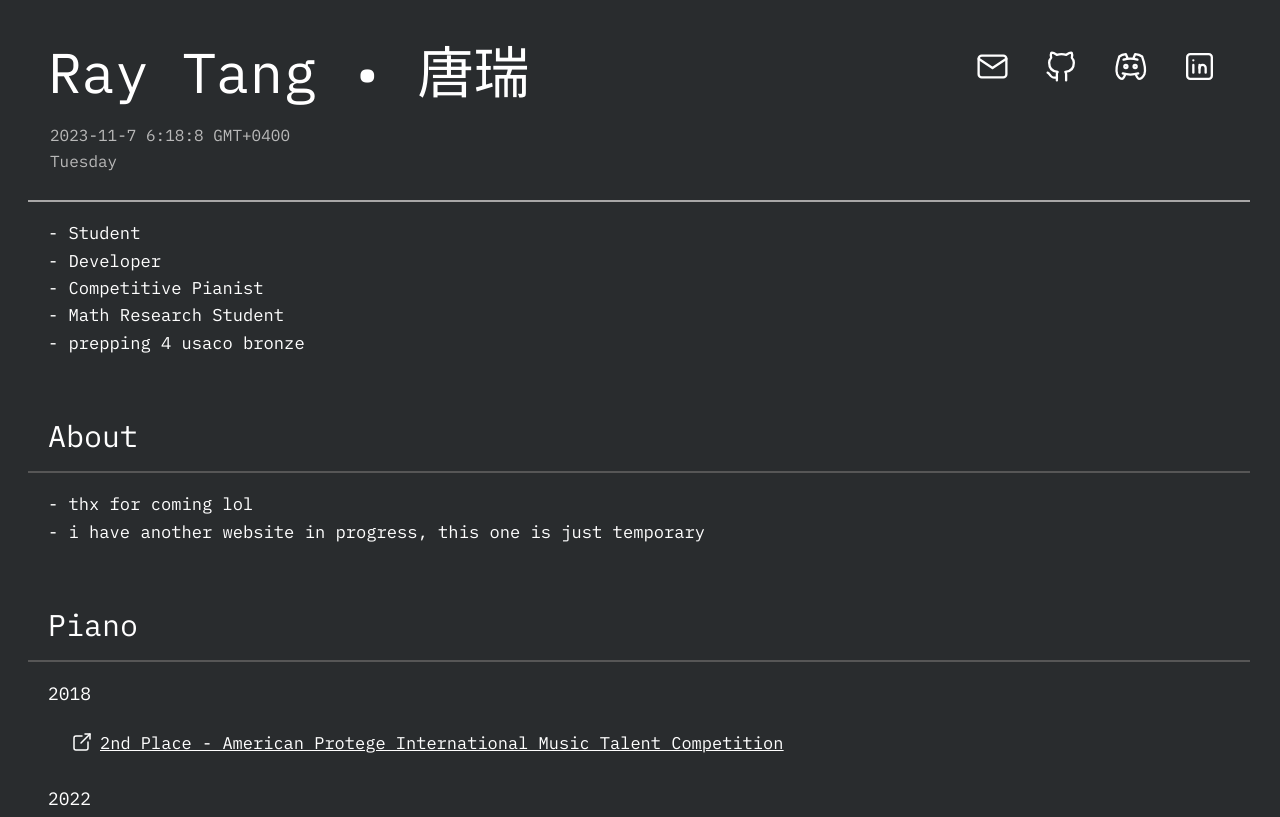
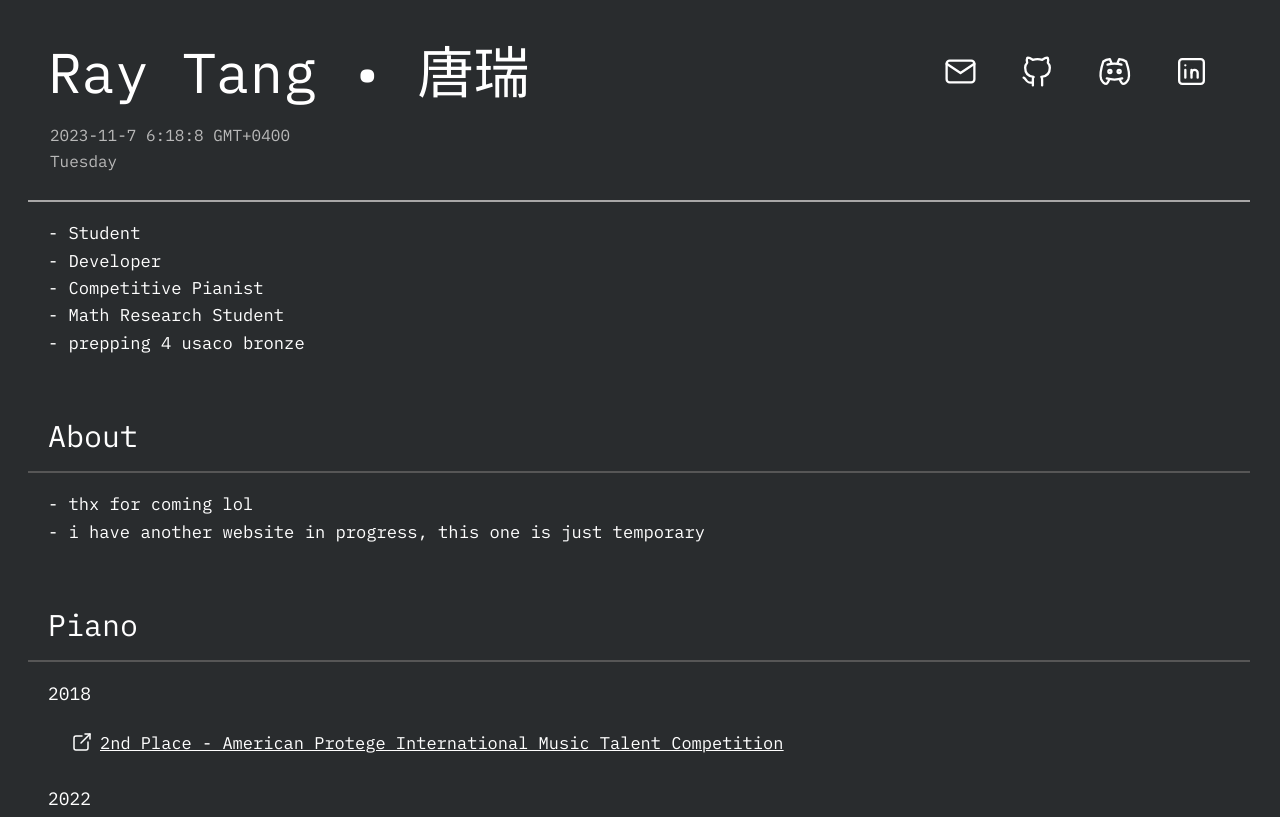
Before and after one commit to Ray0716/portfolio, a plain HTML site: page index.html in a window 1280 px wide. Shown: the top 817 px of the page. Drawn offline with nearby package versions, Linux system fonts and the light colour scheme; files that its build step writes are made by us from their sources; a web font is replaced by a local one.

Commit message:
css again

```diff
--- a/style.css
+++ b/style.css
@@ -261,10 +261,15 @@ body {
     height: 37px;
     stroke-width: 1.5px;
     color: white;
-    margin-top: 40px;
-    margin-right: 32px;
+
     float: right;
 
+    margin-right:40px; margin-top:45px;
+
+
+  }
+
+  .last {
 
   }
 
```
